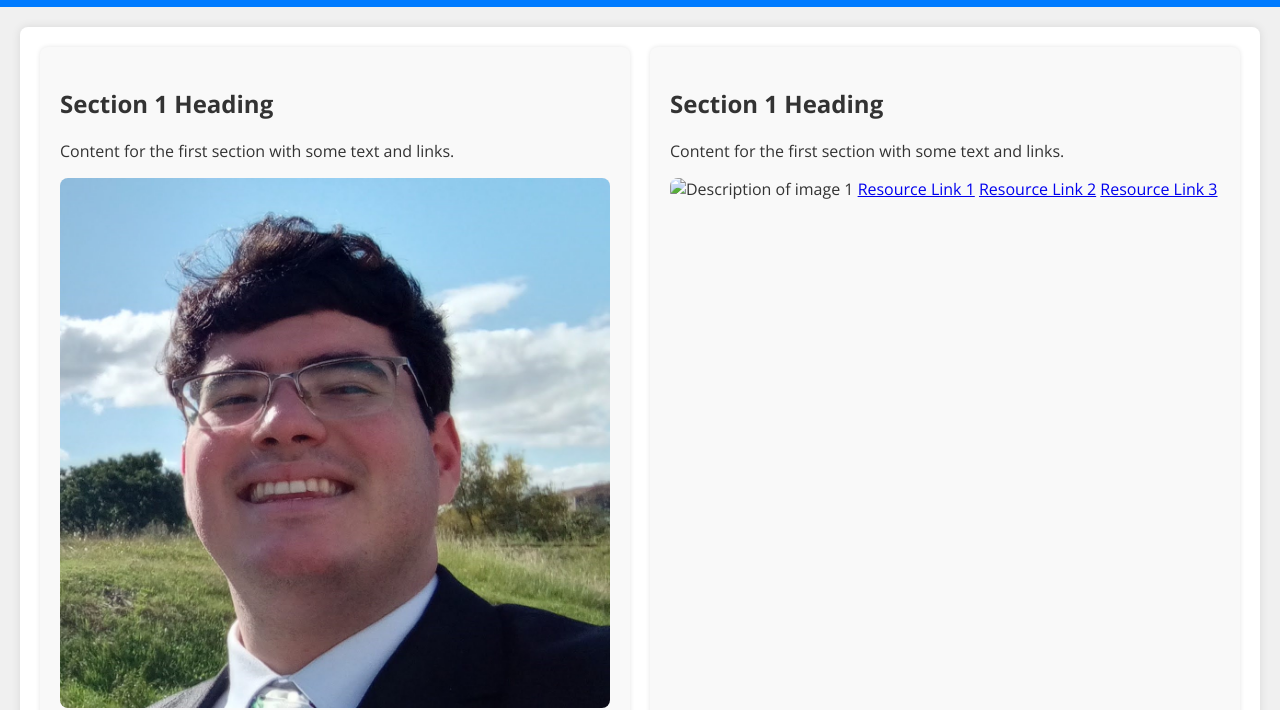
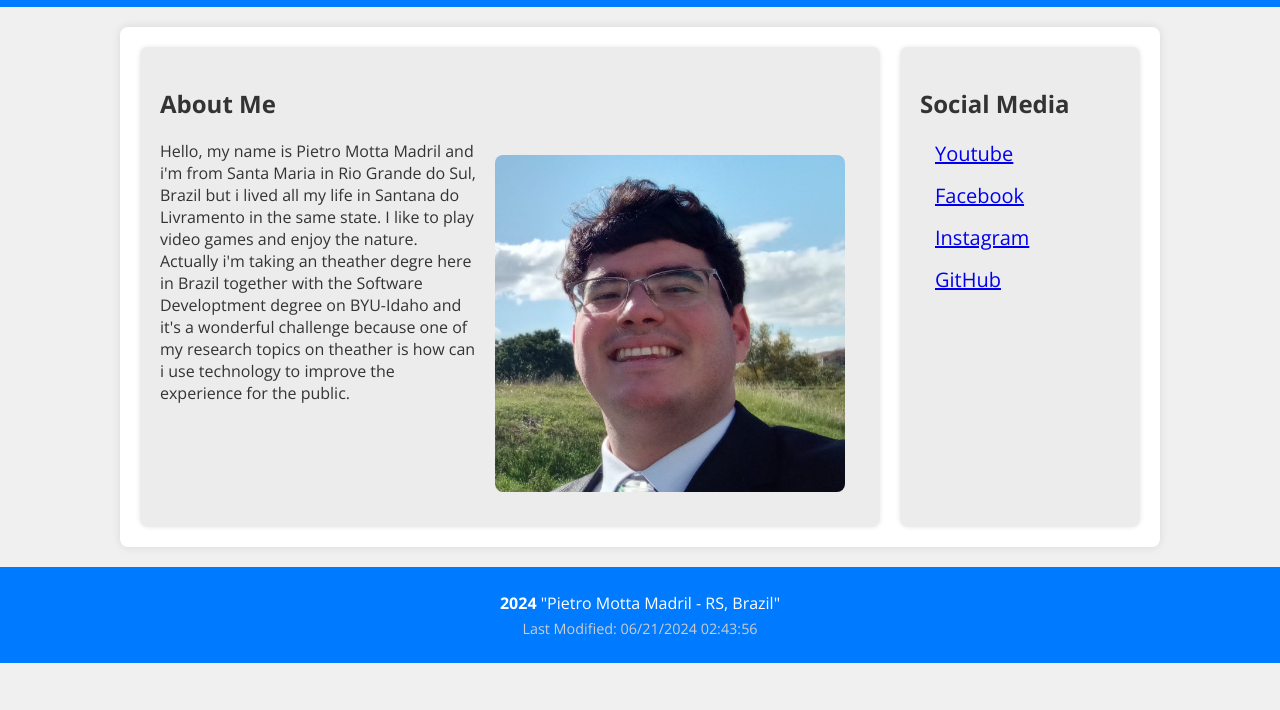
Before and after one commit to Pietro-Madril/wdd131, a plain HTML site: page index.html in a window 1280 px wide. Shown: the part 113-823 px from the top of the page. After the commit the page ends 800 px from the top, so only its background shows below. Drawn offline with nearby package versions, Linux system fonts and the light colour scheme.

Commit message:
week 1 update

```diff
--- a/index.html
+++ b/index.html
@@ -7,6 +7,7 @@
         <meta name="description" content="This page is writen by Pietro Motta Madril in the WDD131 - Dynamic Web Fundamentals on BYU-Idaho. The purpose of this page it`s apply the principles of HTML, CSS and JavaScript learned on teh course.">
         <meta name="author" content="Pietro Motta Madril">
         <title> WDD 131 - Dynamic Web Fundamentals - Pietro Motta Madril </title>
+        <script src="scripts/getdates.js" defer></script>
     </head>
     <body>
         <header>
@@ -20,17 +21,19 @@
         </header>
         <main>
             <section class="card">
-                <h2>Section 1 Heading</h2>
-                <p>Content for the first section with some text and links.</p>
+                <h2>About Me</h2>
                 <img src="images/image1.jpg" alt="Description of image 1">
+                <p> Hello, my name is Pietro Motta Madril and i'm from Santa Maria in Rio Grande do Sul, Brazil but i lived all my life in Santana do Livramento in the same state. I like to play video games and enjoy the nature.
+                    Actually i'm taking an theather degre here in Brazil together with the Software Developtment degree on BYU-Idaho and it's a wonderful challenge because one of my research topics on theather is how can i use technology
+                    to improve the experience for the public.</p>
             </section>
-            <section class="card">
-                <h2>Section 1 Heading</h2>
-                <p>Content for the first section with some text and links.</p>
-                <img src="images/image2.jpg" alt="Description of image 1">
-                <a href="resource-link-1">Resource Link 1</a>
-                <a href="resource-link-2">Resource Link 2</a>
-                <a href="resource-link-3">Resource Link 3</a>
+            <section class="card2">
+                <h2>Social Media</h2>
+                <a href="https://www.youtube.com/">Youtube</a>
+                <a href="https://www.facebook.com/">Facebook</a>
+                <a href="https://www.instagram.com/">Instagram</a>
+                <a href="https://github.com/">GitHub</a>
+
             </section>
         </main>
         <footer>
--- a/scripts/getdates.js
+++ b/scripts/getdates.js
@@ -0,0 +1,12 @@
+function setCurrentYear() {
+    const currentYear = new Date().getFullYear();
+    document.getElementById('currentyear').textContent = currentYear;
+}
+
+function setLastModifiedDate() {
+    const lastModified = document.lastModified;
+    document.getElementById('lastModified').textContent = `Last Modified: ${lastModified}`;
+}
+
+setCurrentYear();
+setLastModifiedDate();
--- a/styles/base.css
+++ b/styles/base.css
@@ -41,7 +41,7 @@ nav a:hover {
     background-color: #003f7f;
 }
 main {
-    max-width: 1200px;
+    max-width: 1000px;
     margin: 20px auto;
     padding: 20px;
     background-color: #fff;
@@ -52,14 +52,34 @@ main {
     gap: 20px;
 }
 .card {
-    background-color: #f9f9f9;
+    background-color: #ececec;
     padding: 20px;
     border-radius: 8px;
     box-shadow: 0 0 5px rgba(0, 0, 0, 0.1);
+    width: 700px;
+
 }
 .card img {
-    max-width: 100%;
+    max-width: 50%;
     border-radius: 8px;
+    margin: 15px;
+    float: right;
+}
+.card a {
+    font-size: 20px;
+    display: flex;
+}
+.card2 {
+    background-color: #ececec;
+    padding: 20px;
+    border-radius: 8px;
+    box-shadow: 0 0 5px rgba(0, 0, 0, 0.1);
+    max-width: 85%;
+}
+.card2 a {
+    margin: 15px;
+    font-size: 20px;
+    display: flex;
 }
 footer {
     text-align: center;
```
